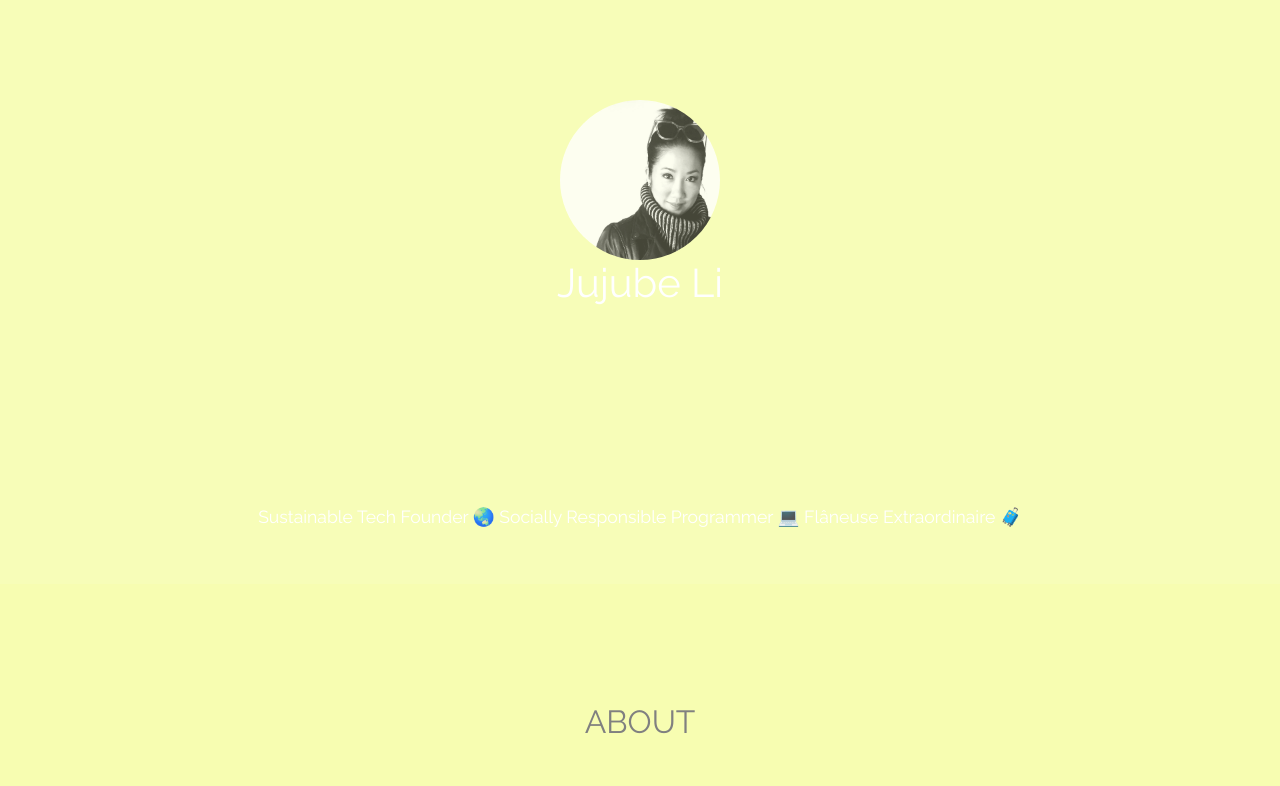
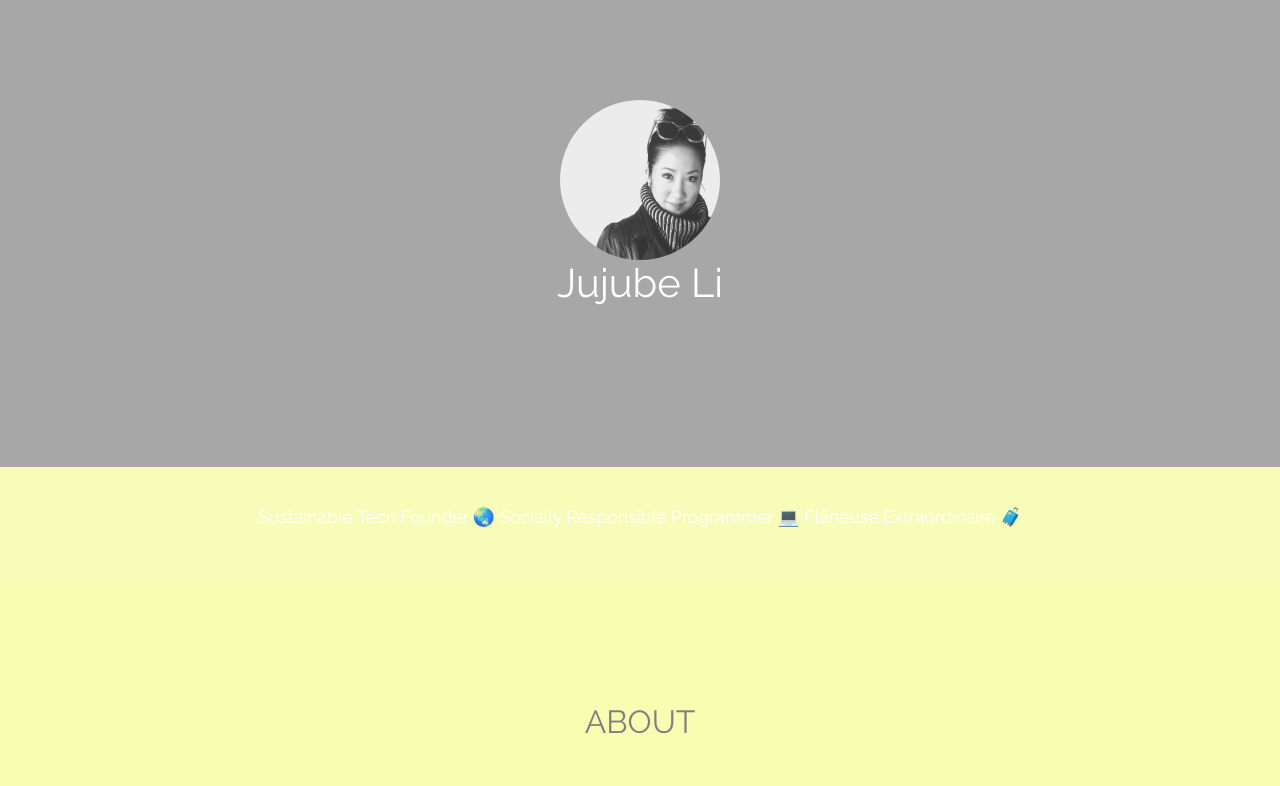
Before and after one commit to jl67298/Jujube, a plain HTML site: page index.html in a window 1280 px wide. Shown: the top 786 px of the page. Drawn offline with Linux system fonts and the light colour scheme; the site is published under a folder, as on GitHub Pages, so addresses that start at the root find nothing.

Commit message:
Updated backgrd img file path

```diff
--- a/css/styles.css
+++ b/css/styles.css
@@ -83,7 +83,7 @@ li span span {
 }
 
 .topdiv {
-  background-image: url("/images/yellowback.jpg");
+  background-image: url("../images/yellowback.jpg");
   background-repeat: no-repeat;
   background-attachment: fixed;
   background-size: 100% 80%;
```
